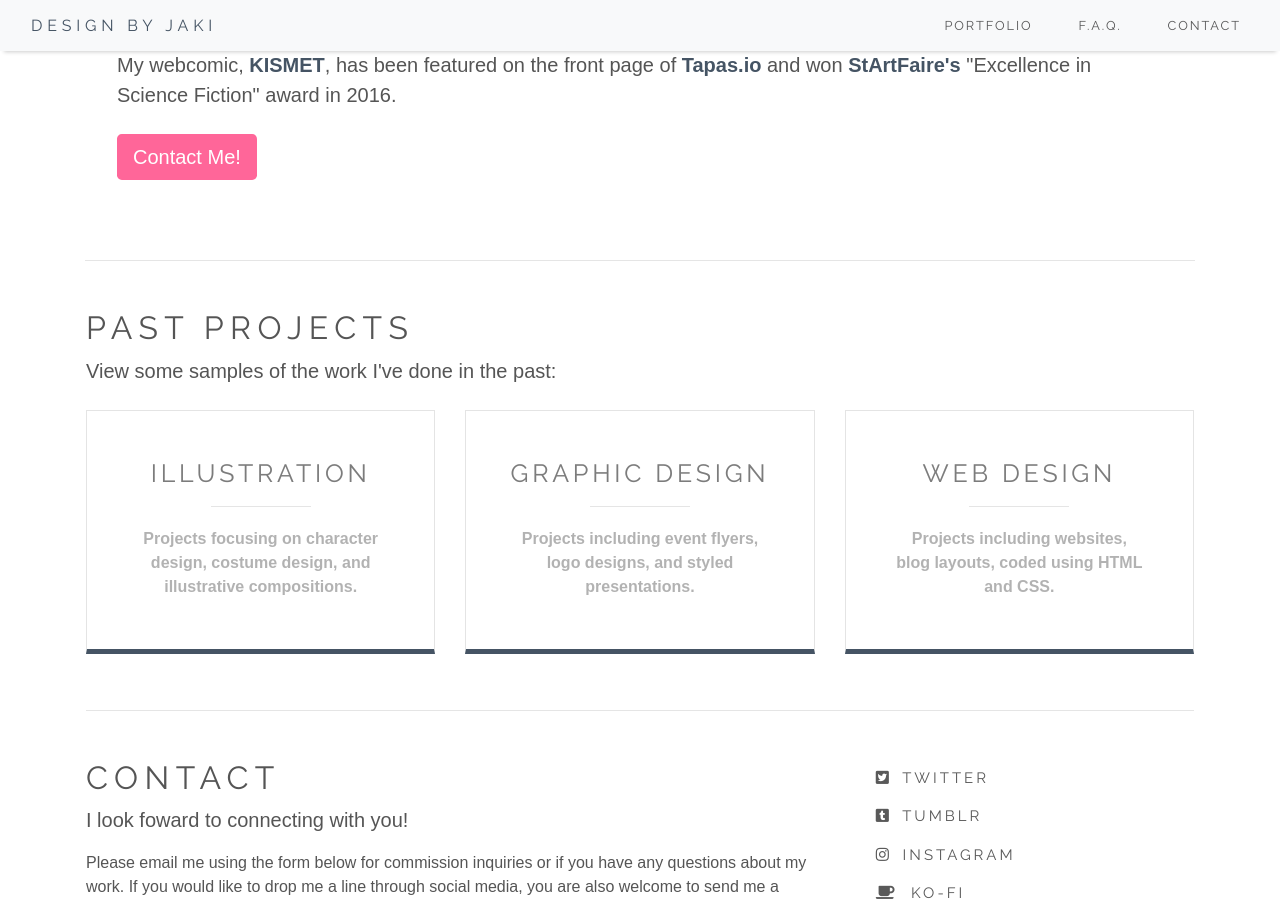
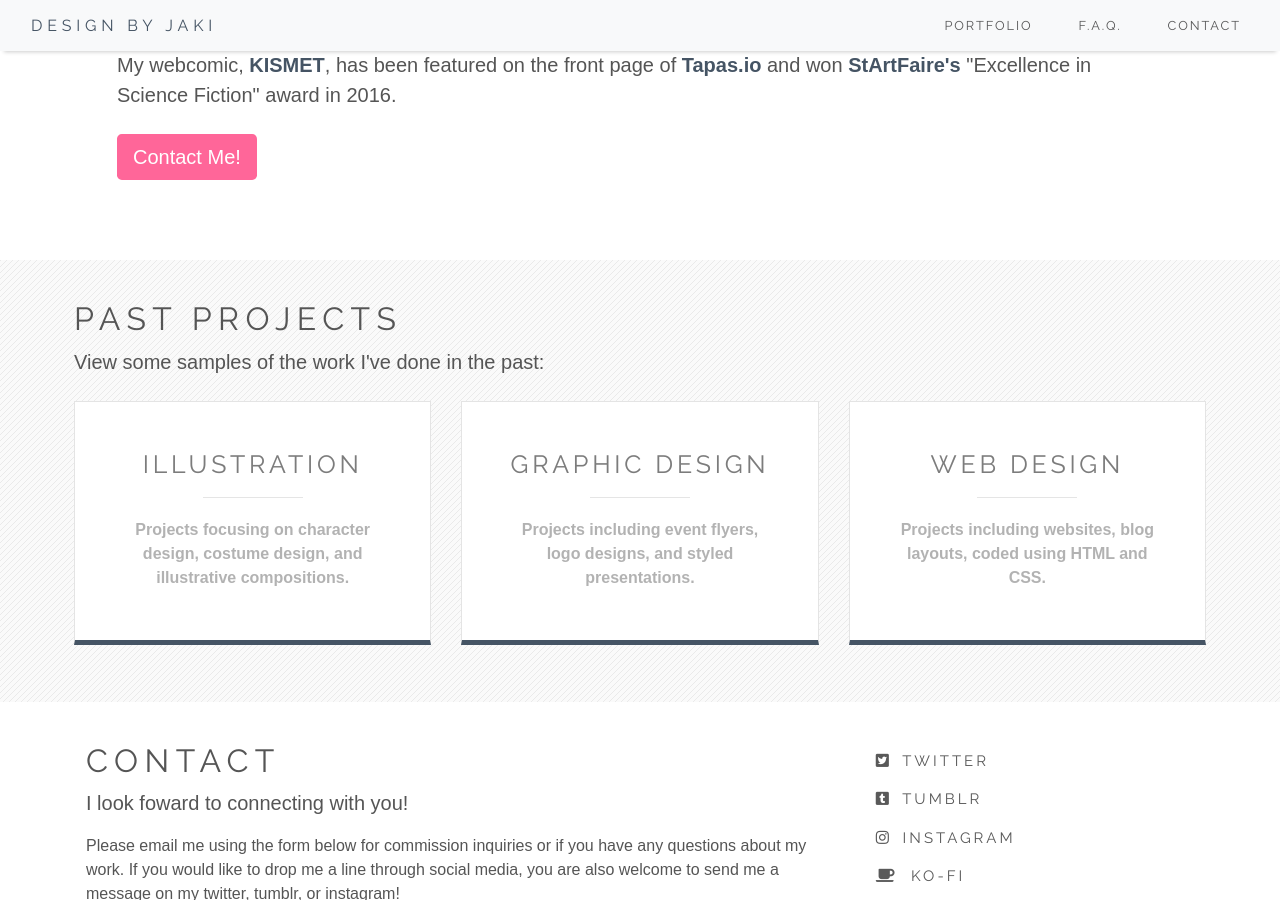
Before and after one commit to jakihong/jakihong.github.io, a Jekyll site: the page built from index.md, in a window 1280 px wide and 900 px high, scrolled down 902 px. Built offline with Jekyll 4.4.1, drawn with Linux system fonts in a browser that asks for light colours; nearby versions of some CDN libraries; some web fonts are replaced.

Commit message:
Index page update

```diff
--- a/index.md
+++ b/index.md
@@ -42,48 +42,48 @@
                 <p class="lead">My webcomic, <a href="http://www.kismet-comic.com">KISMET</a>, has been featured on the front page of <a href="https://tapas.io/">Tapas.io</a> and won <a href="http://startfaire.com/eiwawardswinners.shtml">StArtFaire's</a> "Excellence in Science Fiction" award in 2016. </p>
                 <p class="lead"><a class="btn btn-primary btn-lg mt-2" href="#contactform" role="button" id="contact-button">Contact Me!</a></p>
             </div>
-            <hr class="mt-0 mb-5" />
         </div>
     </div>
 
-<div class="container px-lg-3 px-md-3 px-5">
-    <h2>Past Projects</h2>
-    <p class="lead mb-4">View some samples of the work I've done in the past:</p>
-    <div class="row mb-5">
-        <div class="col-md-12 col-lg-4"><a href="portfolio#illustration">
-            <div class="card mb-2" id="specialty">
-                <div class="card-body text-center" id="specialtycontainer">
-                    <h2 class="card-title">Illustration</h2>
-                    <hr id="specialty-hr" />
-                    <div class="card-text px-5" id="card-flavor">
-                    Projects focusing on character design, costume design, and illustrative compositions.
+<div class="container-fluid px-5" id="specialties_container">
+    <div class="container px-1">
+        <h2 class="my-2">Past Projects</h2>
+        <p class="lead mb-4">View some samples of the work I've done in the past:</p>
+        <div class="row mb-5">
+            <div class="col-md-12 col-lg-4"><a href="portfolio/#illustration">
+                <div class="card mb-4 mb-md-4 mb-lg-2" id="specialty">
+                    <div class="card-body text-center" id="specialtycontainer">
+                        <h2 class="card-title">Illustration</h2>
+                        <hr id="specialty-hr" />
+                        <div class="card-text px-5" id="card-flavor">
+                        Projects focusing on character design, costume design, and illustrative compositions.
+                        </div>
                     </div>
                 </div>
-            </div>
-        </a></div>
-        <div class="col-md-12 col-lg-4"><a href="portfolio#graphicdesign">
-            <div class="card mb-2" id="specialty">
-                <div class="card-body text-center" id="specialtycontainer">
-                    <h2 class="card-title">Graphic Design</h2>
-                    <hr id="specialty-hr" />
-                    <div class="card-text px-5" id="card-flavor">
-                    Projects including event flyers, logo designs, and styled presentations.
+            </a></div>
+            <div class="col-md-12 col-lg-4"><a href="portfolio/#graphicdesign">
+                <div class="card mb-4 mb-md-4 mb-lg-2" id="specialty">
+                    <div class="card-body text-center" id="specialtycontainer">
+                        <h2 class="card-title">Graphic Design</h2>
+                        <hr id="specialty-hr" />
+                        <div class="card-text px-5" id="card-flavor">
+                        Projects including event flyers, logo designs, and styled presentations.
+                        </div>
                     </div>
                 </div>
-            </div>
-        </a></div>
-        <div class="col-md-12 col-lg-4"><a href="portfolio#webdesign">
-            <div class="card mb-2" id="specialty">
-                <div class="card-body text-center" id="specialtycontainer">
-                    <h2 class="card-title">Web Design</h2>
-                    <hr id="specialty-hr" />
-                    <div class="card-text px-5" id="card-flavor">
-                    Projects including websites, blog layouts, coded using HTML and CSS.
+            </a></div>
+            <div class="col-md-12 col-lg-4"><a href="portfolio/#webdesign">
+                <div class="card mb-2" id="specialty">
+                    <div class="card-body text-center" id="specialtycontainer">
+                        <h2 class="card-title">Web Design</h2>
+                        <hr id="specialty-hr" />
+                        <div class="card-text px-5" id="card-flavor">
+                        Projects including websites, blog layouts, coded using HTML and CSS.
+                        </div>
                     </div>
                 </div>
-            </div>
-        </a></div>
+            </a></div>
+        </div>
     </div>
-    <hr class="mb-5" />
 </div>
 {% include contactform.html %}
```
